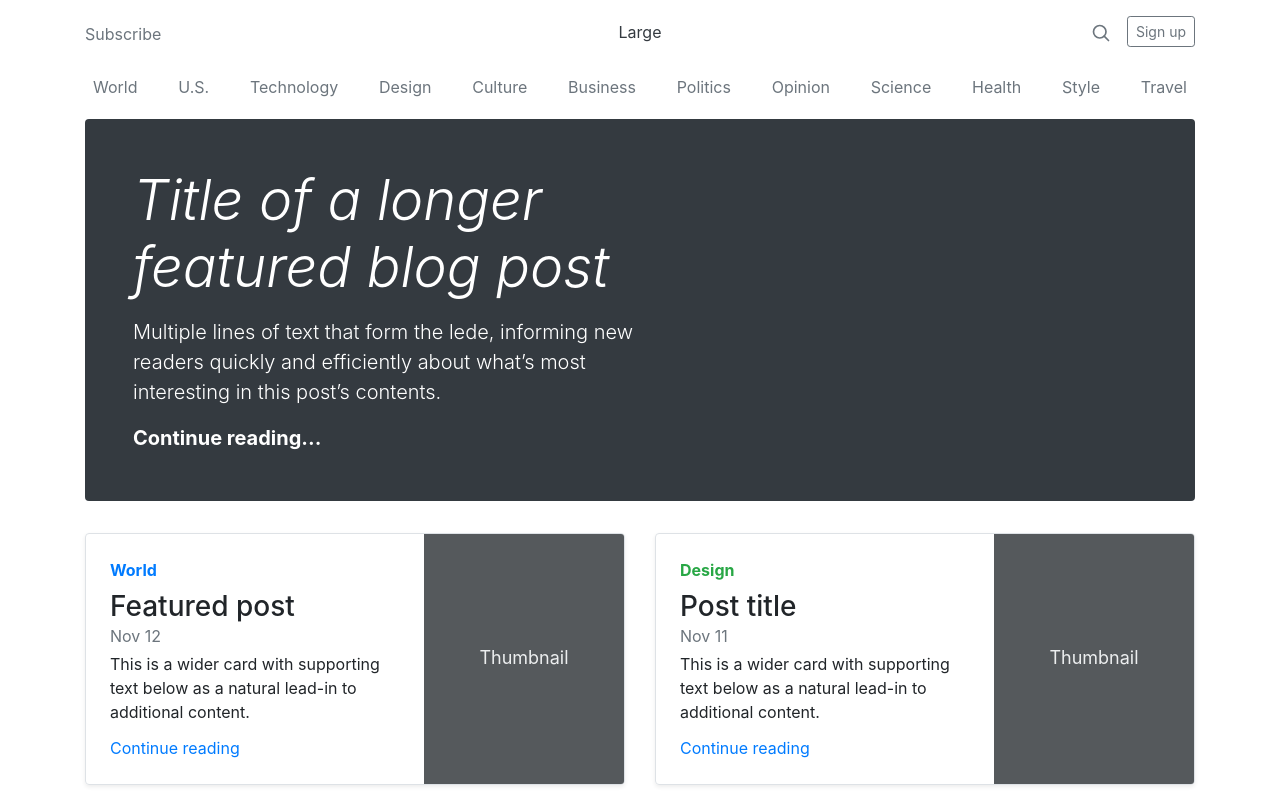
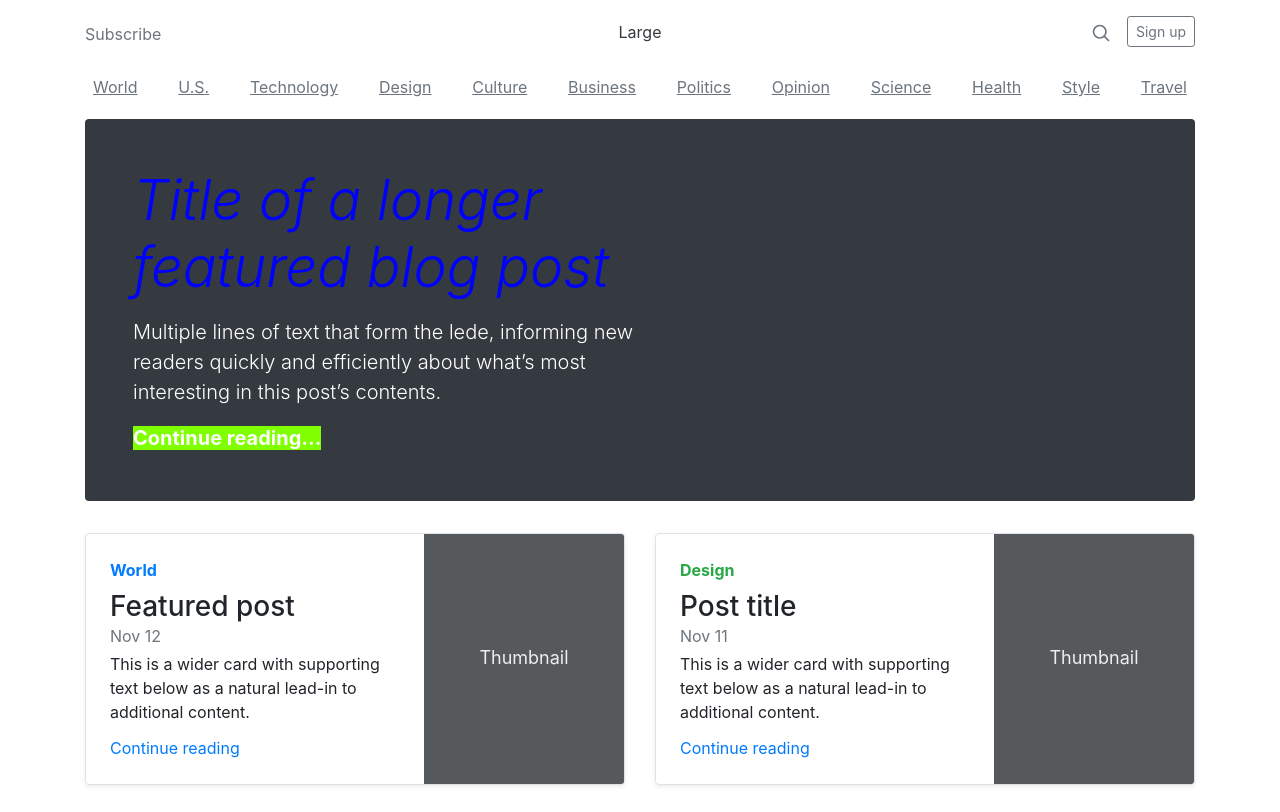
Before and after one commit to vijaykumarvemana/Strive-HomeworkM2D7, a plain HTML site: page index.html in a window 1280 px wide. Shown: the top 812 px of the page. Drawn offline with nearby package versions, Linux system fonts and the light colour scheme.

Commit message:
Update index.html

```diff
--- a/index.html
+++ b/index.html
@@ -29,6 +29,17 @@
             EX9) Write a selector to target the "back to top" link     #### EXTRA Try doing it without targeting the footer element directly
             EX10) Write a selector to target the footer
         */
+      h1.display-4{
+          color: blue;
+      }
+      nav a{
+          text-decoration: underline;
+
+      }
+    p.lead.mb-0 a{
+          background-color: chartreuse;
+      }
+
     </style>
     <meta charset="utf-8" />
     <meta
```
